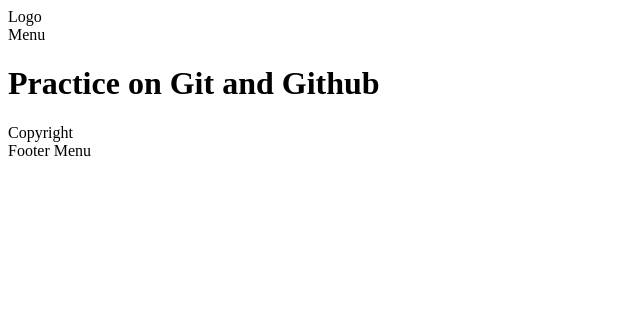
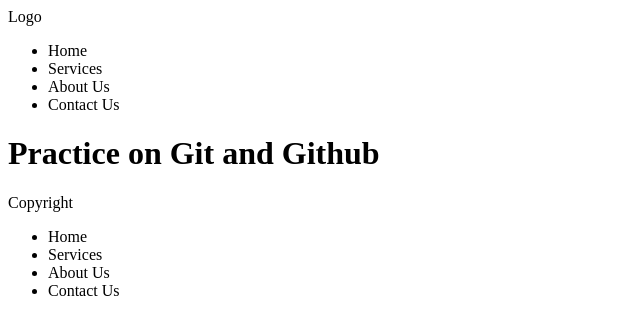
Before and after one commit to jomardev25/git-practice, a plain HTML site: page index.html in a window 1280 px wide. Shown: the whole page, without its empty margins (0-640 px from the left). Drawn offline with Linux system fonts and the light colour scheme.

Commit message:
Develop (#5)
* added menu list

* added footer menu list

```diff
--- a/index.html
+++ b/index.html
@@ -6,14 +6,28 @@
         <header>
             <div class="row">
                 <div class="col-2">Logo</div>
-                <div class="col-2">Menu</div>
+                <div class="col-2">
+					<ul class="menu">
+						<li>Home</li>
+						<li>Services</li>
+						<li>About Us</li>
+						<li>Contact Us</li>
+					</ul>
+				</div>
             </div>
         </header>
         <h1>Practice on Git and Github</h1>
 		<footer>
 			<div class="row">
                 <div class="col-2">Copyright</div>
-                <div class="col-2">Footer Menu</div>
+                <div class="col-2">
+					<ul class="footer-menu">
+						<li>Home</li>
+						<li>Services</li>
+						<li>About Us</li>
+						<li>Contact Us</li>
+					</ul>
+				</div>
             </div>
 		</footer>
     </body>
```
